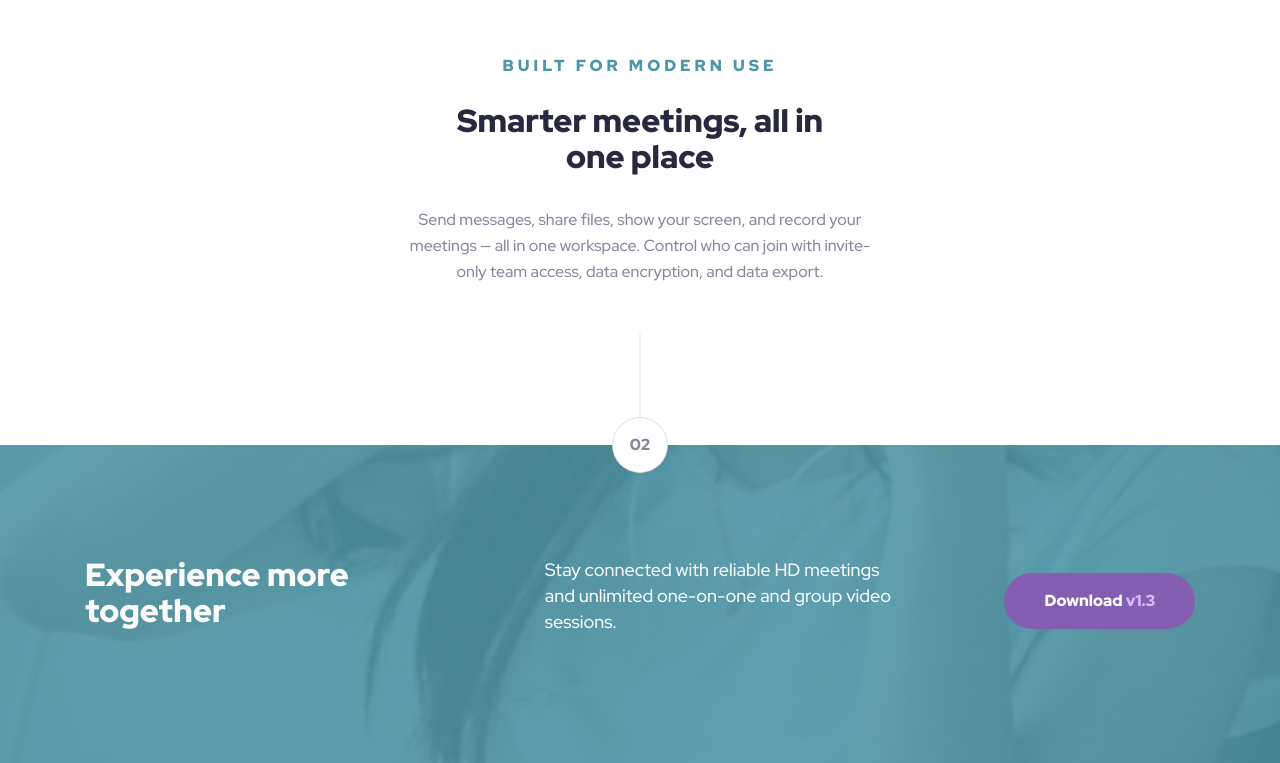
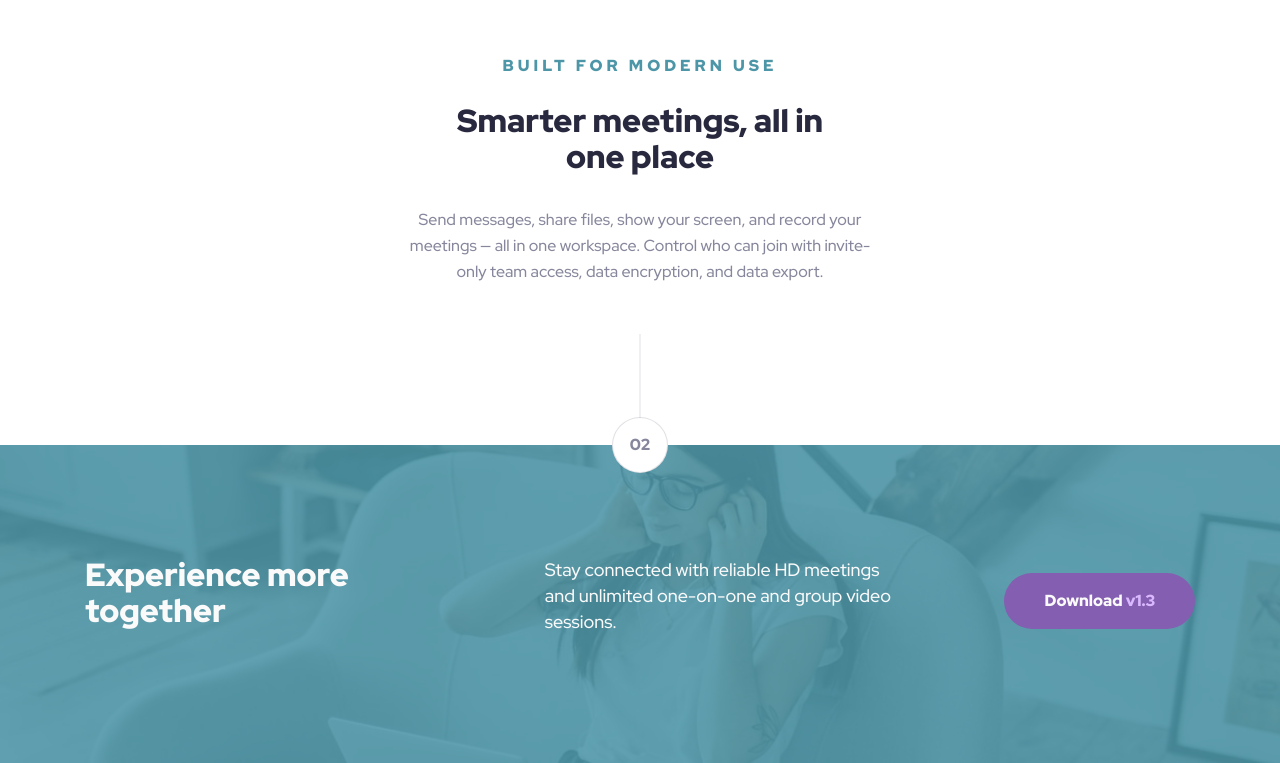
Before and after one commit to FluffyKas/meet-landing-page, a website built with Vite: page index.html in a window 1280 px wide. Shown: the part 1094-1857 px from the top of the page. Built offline with nearby package versions, Linux system fonts and the light colour scheme.

Commit message:
fix: add desktop bg image

```diff
--- a/index.html
+++ b/index.html
@@ -48,6 +48,6 @@
       </div>
     </footer>
 
-    <script src="./index.js"></script>
+    <script src="/index.js"></script>
   </body>
 </html>
--- a/style.scss
+++ b/style.scss
@@ -321,7 +321,7 @@ header img {
 
 footer {
   position: relative;
-  background: url('../images/mobile/image-footer.jpg');
+  background: url('./images/mobile/image-footer.jpg');
   background-size: cover;
   background-position: center;
   background-repeat: no-repeat;
@@ -358,6 +358,11 @@ footer {
   }
 
   @media screen and (min-width: $breakpoint-large) {
+    background: url('./images/desktop/image-footer.jpg');
+    background-repeat: no-repeat;
+    background-size: cover;
+    background-position: center;
+
     .container {
       display: flex;
       align-items: flex-start;
```
